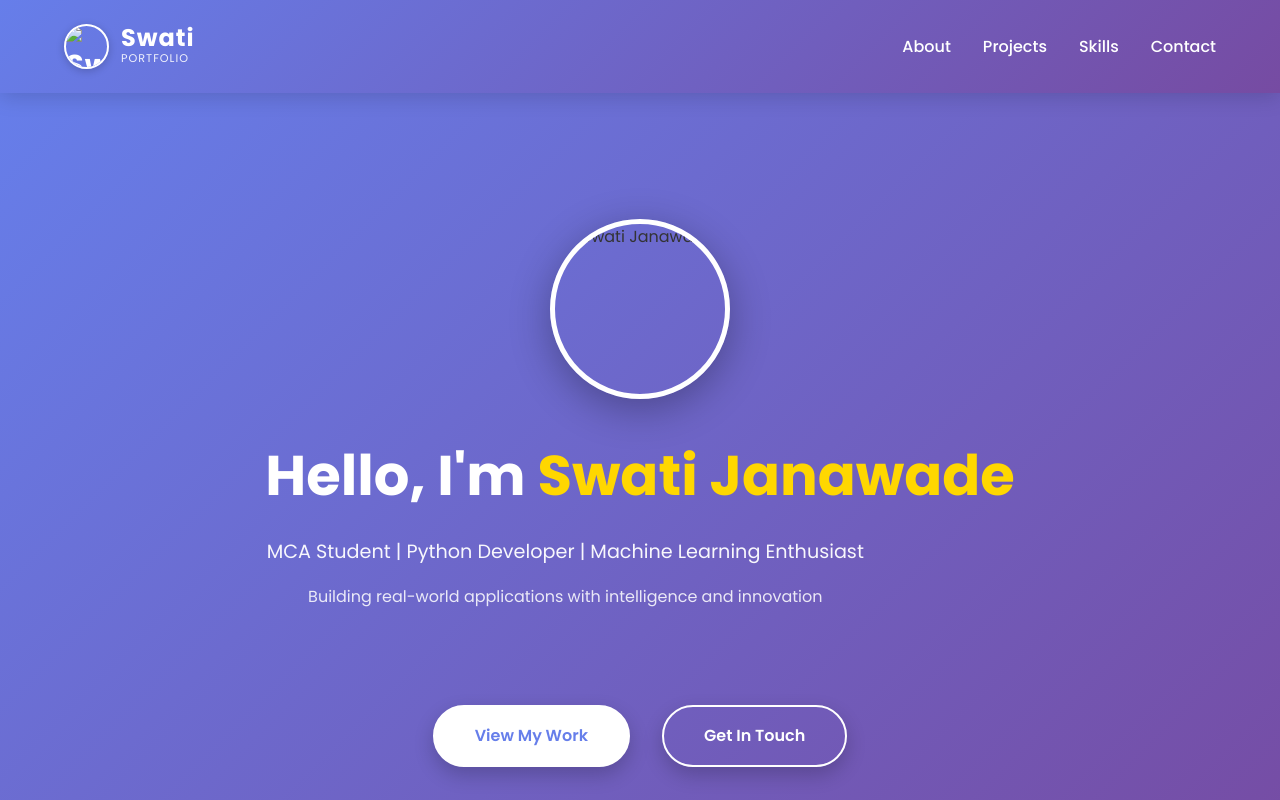
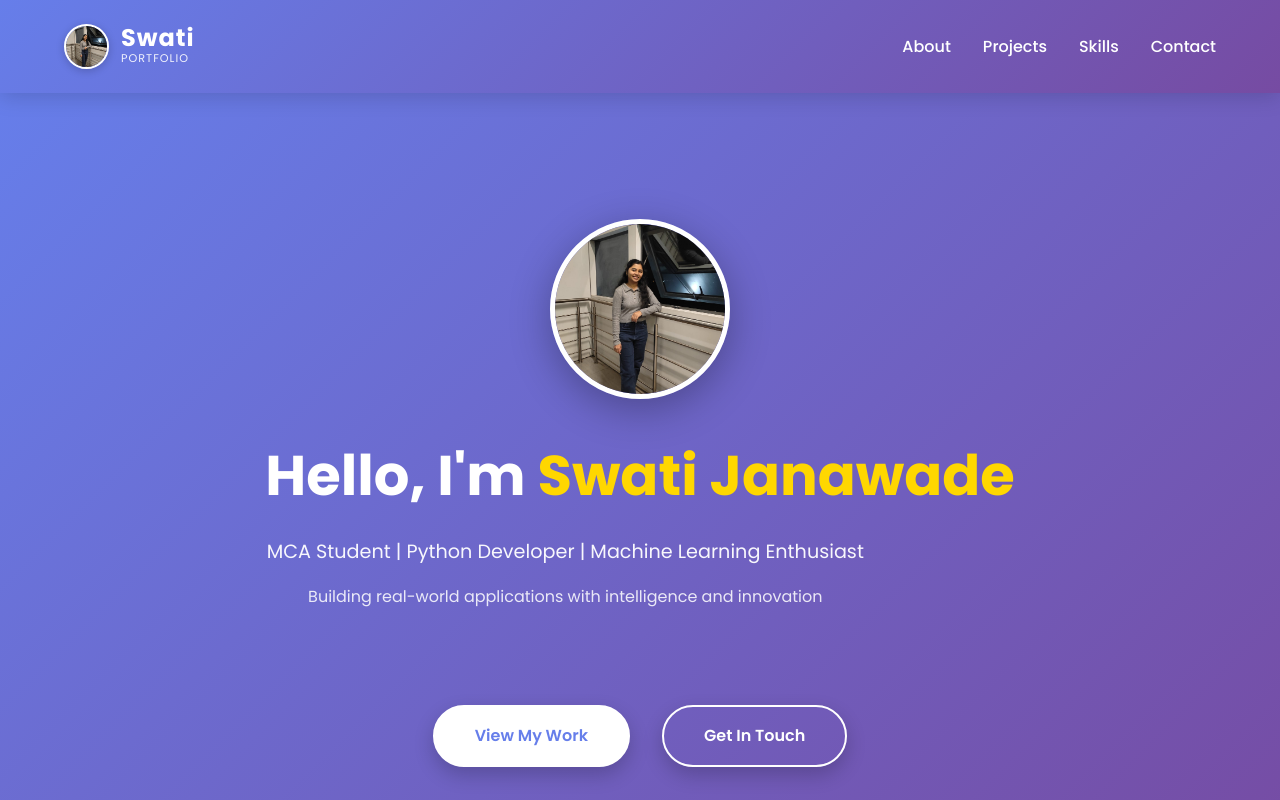
Before and after one commit to Swati23216/portfolio, a plain HTML site: page index.html in a window 1280 px wide. Shown: the top 800 px of the page. Drawn offline with Linux system fonts and the light colour scheme.

Commit message:
Fixed logo images path for portfolio

```diff
--- a/index.html
+++ b/index.html
@@ -265,7 +265,8 @@
     <!-- HEADER -->
     <header>
         <a href="index.html" class="logo">
-            <img src="C:\Users\Swati Janawade\OneDrive\Pictures\imagesjpg\mypic.jpeg" alt="Swati's Logo" class="logo-img">
+            <!-- using absolute file path as requested -->
+            <img src="images/mypic.jpeg" alt="Swati's Logo" class="logo-img">
             <div class="logo-text">
                 <div class="name">Swati</div>
                 <div class="role">Portfolio</div>
@@ -282,7 +283,7 @@
     <!-- HERO SECTION -->
     <section class="hero" id="home">
         <div class="hero-content">
-            <img src="C:\Users\Swati Janawade\OneDrive\Pictures\imagesjpg\mypic.jpeg" alt="Swati Janawade" class="profile-img">
+            <img src="images/mypic.jpeg" alt="Swati Janawade" class="profile-img">
             <div>
                 <h1>Hello, I'm <span class="highlight">Swati Janawade</span></h1>
                 <p>MCA Student | Python Developer | Machine Learning Enthusiast</p>
```
Also changed, not shown: about.html (+1 -1 lines), contact.html (+1 -1 lines), projects.html (+1 -1 lines), skills.html (+1 -1 lines), images/README.txt (added), images/mypic.jpeg (added).
